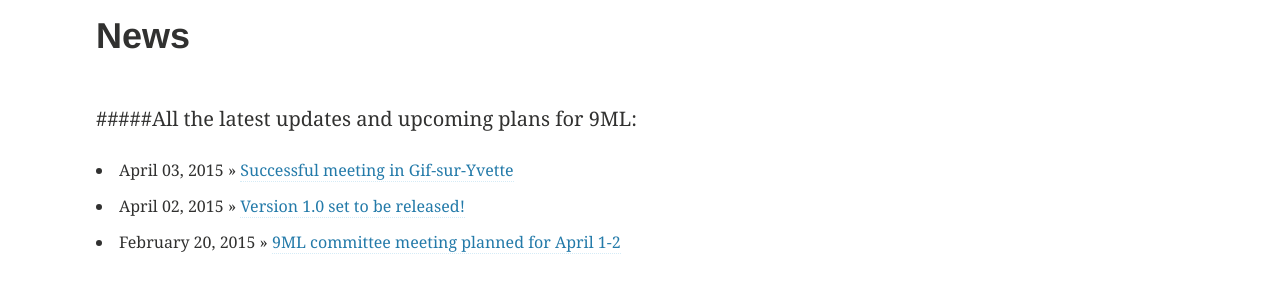
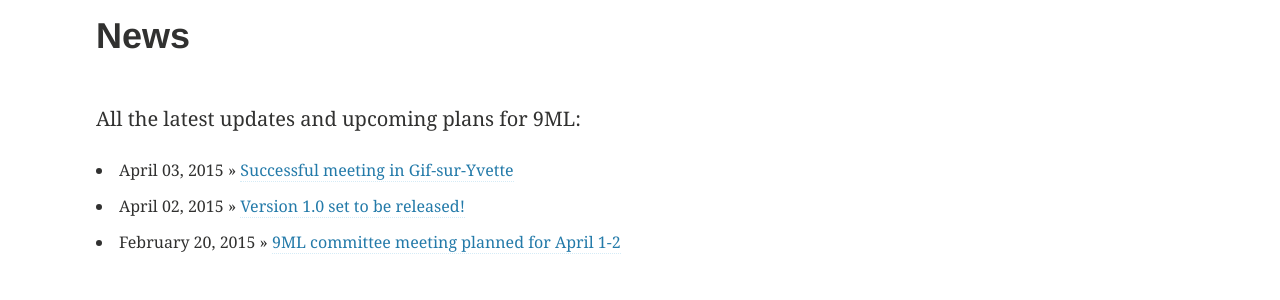
Before and after one commit to INCF/nineml-spec, a Jekyll site: the page built from news/index.md, in a window 1280 px wide. Shown: the part 124-424 px from the top of the page. Built offline with Jekyll 4.4.1, drawn with Linux system fonts in a browser that asks for light colours.

```diff
--- a/news/index.md
+++ b/news/index.md
@@ -9,7 +9,7 @@ share: false
 ads: false
 ---
 
-#####All the latest updates and upcoming plans for 9ML:
+All the latest updates and upcoming plans for 9ML:
 
 <div class="tiles">
 {% for post in site.categories.news %}
```
